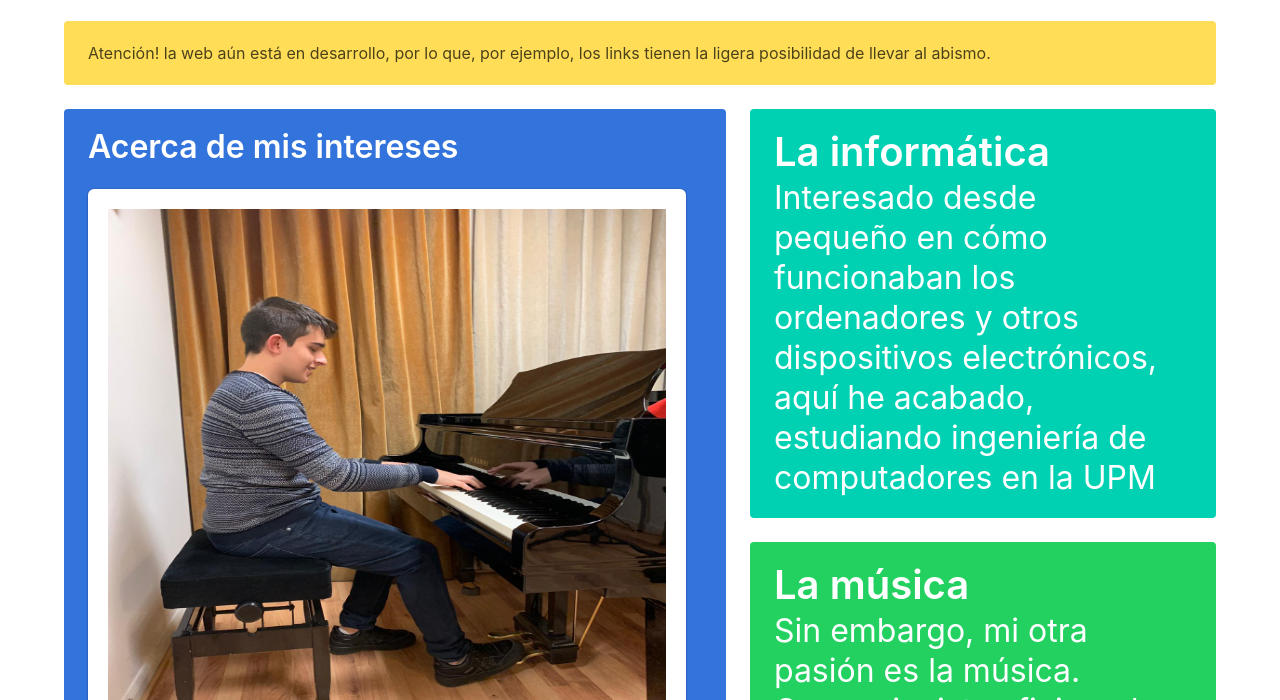
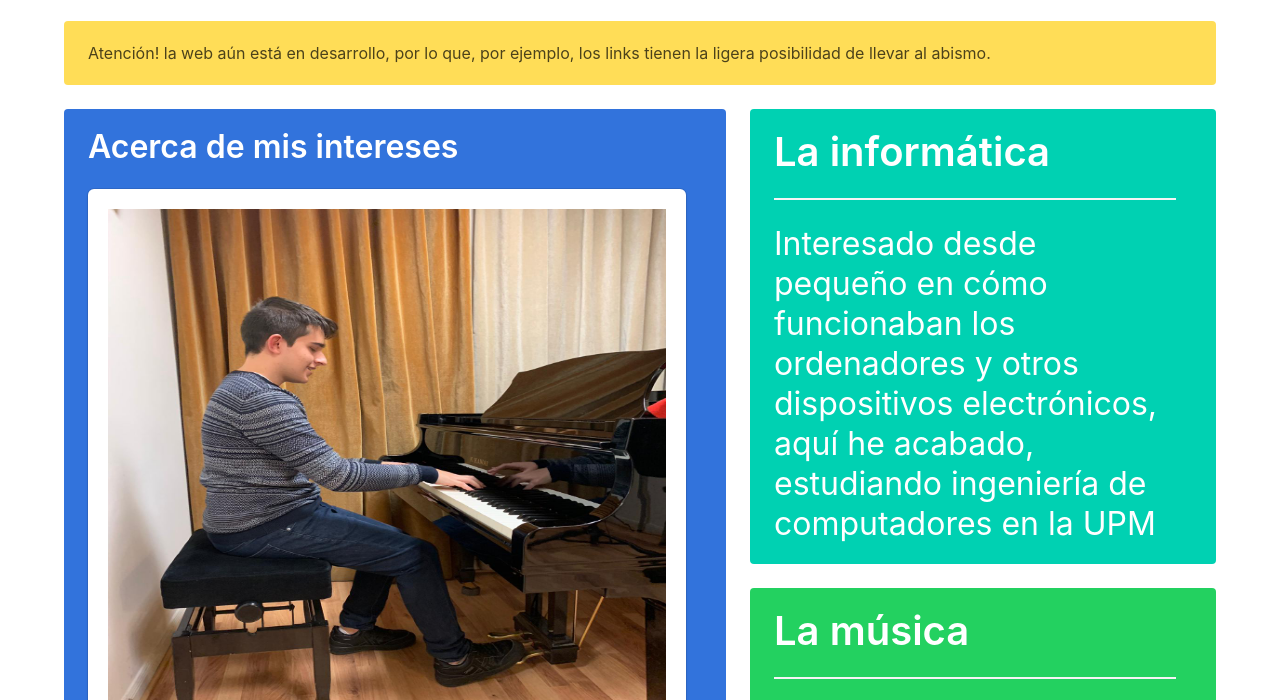
Before and after one commit to Planchu676/planchu676.github.io, a plain HTML site: page index.html in a window 1280 px wide. Shown: the part 67-767 px from the top of the page. Drawn offline with nearby package versions, Linux system fonts and the light colour scheme.

Commit message:
añadidas barras separadoras entre titulos y textos

```diff
--- a/index.html
+++ b/index.html
@@ -69,11 +69,13 @@
               <div class="tile is-parent is-vertical is-5">
                   <article class="tile is-child notification is-primary">
                       <p class="title is-2">La informática</p>
+                      <hr class="style4">
                       <p class="subtitle is-3">Interesado desde pequeño en cómo funcionaban los ordenadores y otros dispositivos electrónicos,
                         aquí he acabado, estudiando ingeniería de computadores en la UPM</p>
                     </article>
                     <article class="tile is-child notification is-success">
                       <p class="title is-2">La música</p>
+                      <hr class="style4">
                       <p class="subtitle is-3">Sin embargo, mi otra pasión es la música. Como pianista aficionado y compositor de palo,
                         también trato de ponerme al día en dicha arte.
                       </p>
```
